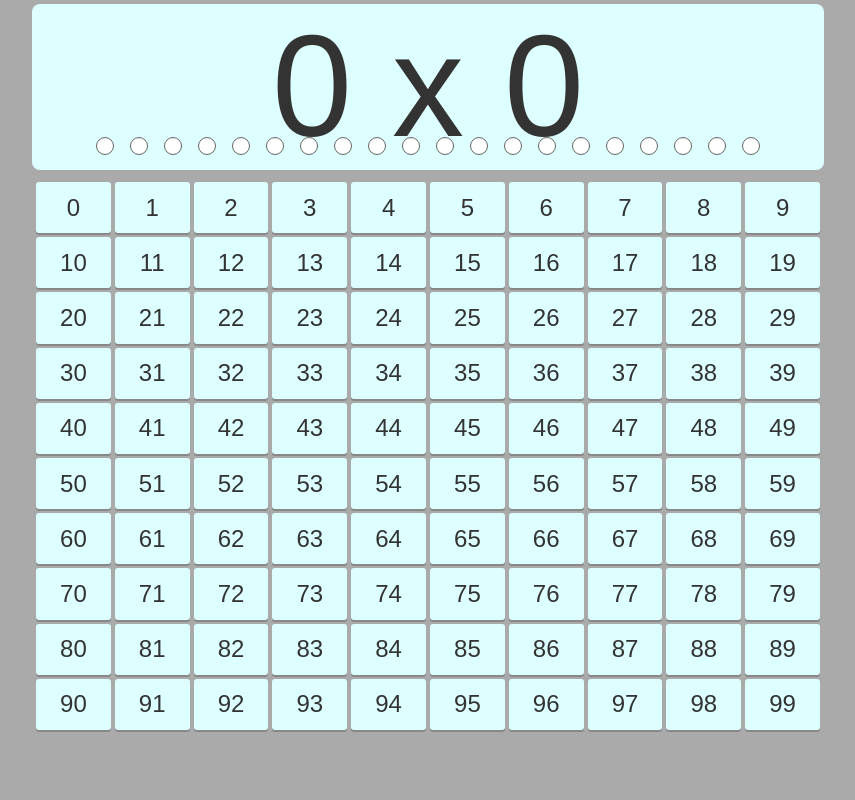
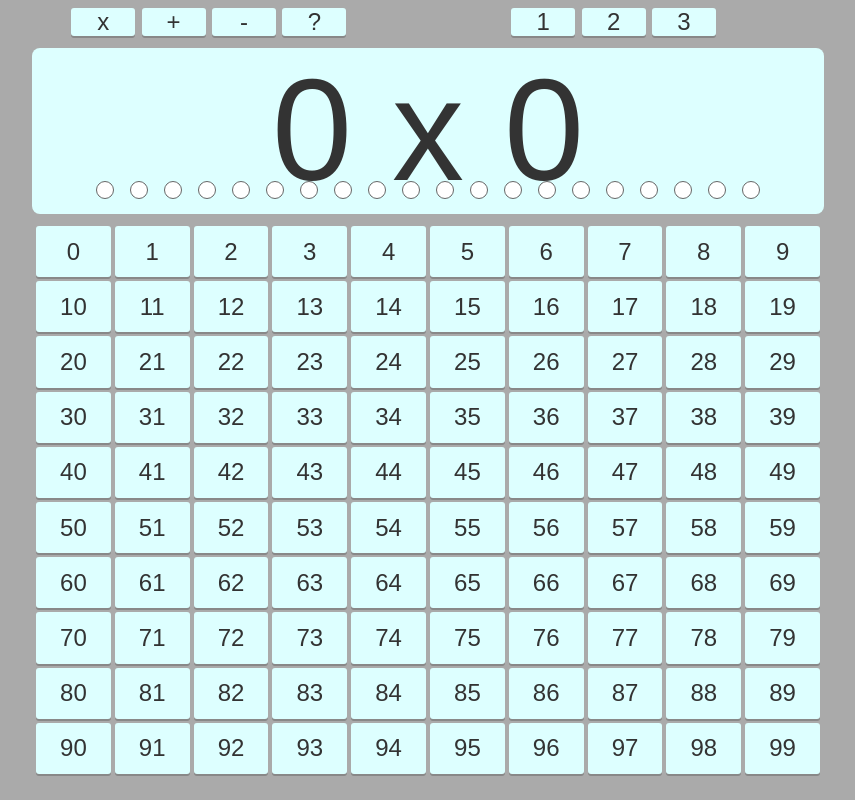
Before and after one commit to GabrielRoqueVicente/FC_calc, a React (Create React App) app: page / in a window 1280 px wide. Shown: the whole page, without its empty margins (212-1067 px from the left). Built offline with nearby package versions, Linux system fonts and the light colour scheme.

Commit message:
Menu component finished

```diff
--- a/src/App.js
+++ b/src/App.js
@@ -4,11 +4,19 @@ import './App.css';
 
 import Operation from './components/Operation'
 import Numbers from "./components/Numbers";
+import Menu from "./components/Menu";
 
 
-// const OPS = ['multiplication', 'addition', 'soustraction', 'mix'];
+const OPS = [
+    {value: 'multiplication', char: 'x'},
+    {value: 'addition', char: '+'},
+    {value: 'soustraction', char: '-'},
+    {value: 'mix' , char: '?'}
+];
+const COEFS = [0.25, 0.6, 1];
 const STEPS = 20;
 const BUTTONS = 100;
+
 
 class App extends Component {
     state = {
@@ -31,10 +39,19 @@ class App extends Component {
         console.log(value);
     };
 
+    getMenuFeedBack = value =>{
+        console.log(value);
+    };
+
     render() {
         const { currentOp, steps, op, wrong, correct, mistakes} = this.state;
         return (
             <div className="container">
+                <Menu
+                    ops={OPS}
+                    coefs={COEFS}
+                    onClick={this.getMenuFeedBack}
+                />
                 <Operation
                     steps={steps}
                     currentOp={currentOp}
--- /dev/null
+++ b/src/components/Menu.js
@@ -0,0 +1,27 @@
+import React from 'react'
+import PropTypes from 'prop-types'
+
+import './Menu.css'
+
+const Menu = ({ ops, coefs, onClick }) => (
+    <nav className="menu">
+        <ul className="op">
+            {ops.map((op, i)=>
+                <li key={`op${i}`} className={`btn ${op.value}`}  onClick={() => onClick(op.value)}>{op.char}</li>
+            )}
+        </ul>
+        <ul className="level">
+            {coefs.map((coef, i)=>
+                <li key={`coef${i}`} className={`btn level${i+1}`}  onClick={() => onClick(coef)}>{i+1}</li>
+            )}
+        </ul>
+    </nav>
+);
+
+Menu.prototype = {
+    ops: PropTypes.array.isRequired,
+    coefs: PropTypes.array.isRequired,
+    onClick: PropTypes.func.isRequired,
+};
+
+export default Menu
```
Also changed, not shown: src/components/Menu.css (added). Lines whose indentation alone changed are shown as unchanged.
